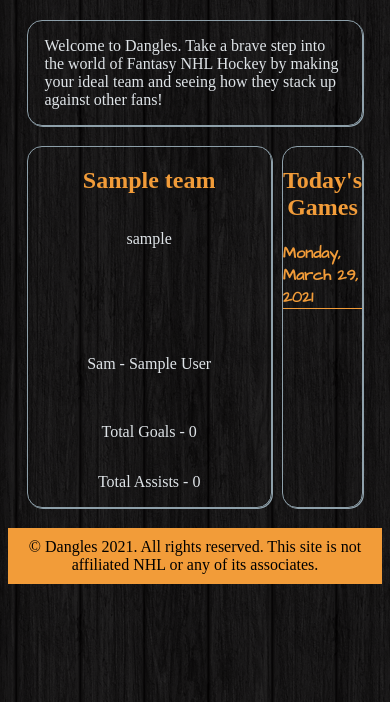
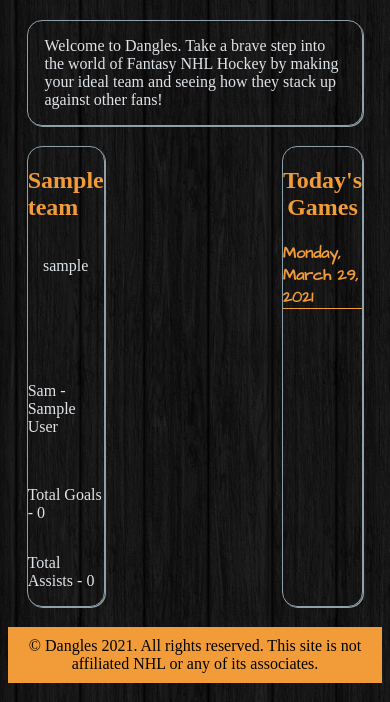
Before and after one commit to uoft-project2-group7/project, a Node server app: page / in a window 390 px wide; the page is wider, and only the part inside the window is pictured. Shown: the part 142-844 px from the top of that part. Run offline with Node 20, Linux system fonts and the light colour scheme; tables that the repository leaves empty hold one stand-in row (values such as "Sample post"); some libraries are stand-ins or nearby versions.

Commit message:
no m query

```diff
--- a/public/stylesheets/style.css
+++ b/public/stylesheets/style.css
@@ -248,12 +248,3 @@
   background-color: var(--primary-colour);
   color: white;
 }
-
-@media only screen and (max-width: 768px) {
-
-.card-wrapper {
-  display: grid;
-  grid-template-columns: 1fr;
-  gap: 15px 10px;
-}
-}
```
